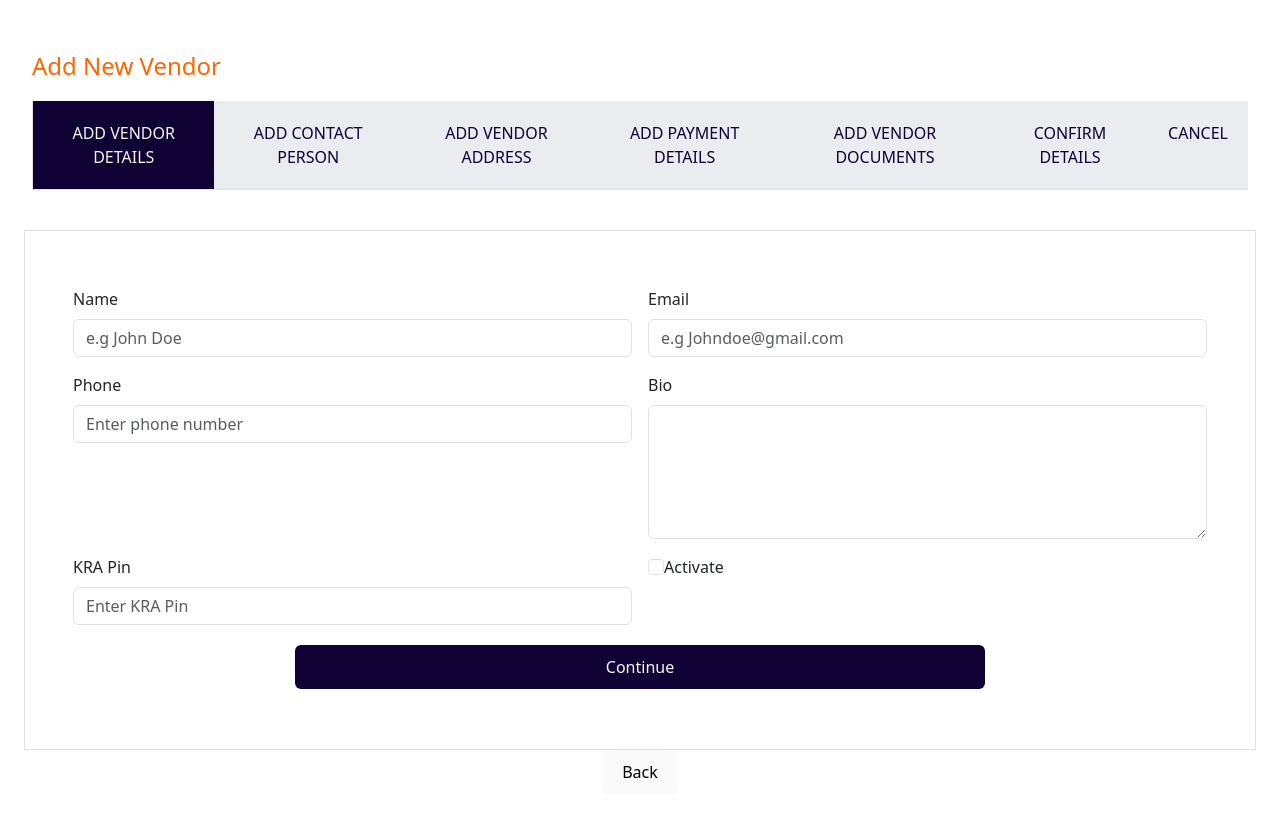
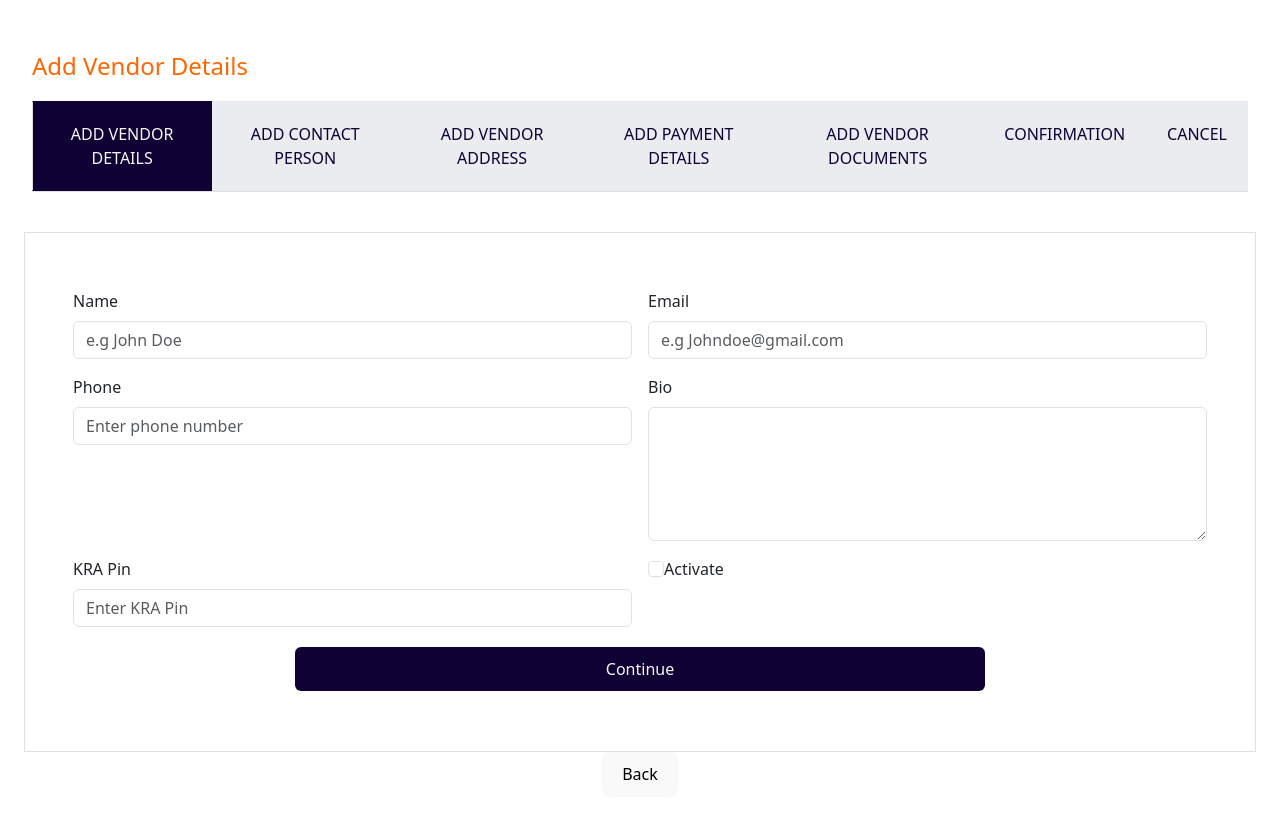
Before and after one commit to awangui/moringa-ims-frontend, a React (Vite) app: page /vendors/create-vendor in a window 1280 px wide. Shown: the top 818 px of the page. Built offline with nearby package versions, Linux system fonts and the light colour scheme.

Commit message:
refine navigation links and styling

```diff
--- a/src/components/Vendors-form/Confirmation.jsx
+++ b/src/components/Vendors-form/Confirmation.jsx
@@ -1,6 +1,6 @@
 import React, { useState, useContext } from "react";
 import { VendorContext } from "../../pages/VendorContext";
-import { useNavigate } from "react-router-dom"; // ✅ Import useNavigate
+import { useNavigate } from "react-router-dom";
 
 const Confirmation = ({ prevStep, values }) => {
   const [modalShow, setModalShow] = useState(false);
@@ -17,8 +17,7 @@ const Confirmation = ({ prevStep, values }) => {
 
   return (
     <div>
-      <h3 className="page-title">Confirm Details</h3>
-      <ul>
+      <ul className="confirmation-list">
         <li>Name: {values.name}</li>
         <li>Email: {values.email}</li>
         <li>Phone: {values.phone}</li>
--- a/src/components/Vendors-form/Multiform.jsx
+++ b/src/components/Vendors-form/Multiform.jsx
@@ -6,6 +6,15 @@ import Step3 from "./Step3";
 import Step4 from "./Step4";
 import Step5 from "./Step5";
 import Confirmation from "./Confirmation";
+
+const stepTitles = {
+  1: "Add Vendor Details",
+  2: "Add Contact Person",
+  3: "Add Vendor Address",
+  4: "Add Payment Details",
+  5: "Add Vendor Documents",
+  6: "Confirmation",
+};
 
 const MultiStepForm = () => {
   const { addVendor } = useContext(VendorContext);
@@ -32,6 +41,11 @@ const MultiStepForm = () => {
 
   const nextStep = () => setStep((prevStep) => prevStep + 1);
   const prevStep = () => setStep((prevStep) => prevStep - 1);
+  const goToStep = (stepNumber) => setStep(stepNumber);
+
+  const Cancel = () => {
+    window.location.href = "/vendors";
+  };
 
   const handleChange = (e) => {
     const { id, value, type, checked } = e.target;
@@ -41,7 +55,38 @@ const MultiStepForm = () => {
     }));
   };
 
-  return step === 6 ? (
+  return (
+    <div className="multiStepForm">
+      {/* Page Title - Dynamically changes based on step */}
+      <h3 className="page-title">{stepTitles[step]}</h3>
+
+      {/* Navigation Bar */}
+      <div className="vendorFormSteps">
+        <button className={`vendorFormStep ${step === 1 ? "vendorFormStepActive" : ""}`} onClick={() => goToStep(1)}>
+          Add Vendor Details
+        </button>
+        <button className={`vendorFormStep ${step === 2 ? "vendorFormStepActive" : ""}`} onClick={() => goToStep(2)}>
+          Add Contact Person
+        </button>
+        <button className={`vendorFormStep ${step === 3 ? "vendorFormStepActive" : ""}`} onClick={() => goToStep(3)}>
+          Add Vendor Address
+        </button>
+        <button className={`vendorFormStep ${step === 4 ? "vendorFormStepActive" : ""}`} onClick={() => goToStep(4)}>
+          Add Payment Details
+        </button>
+        <button className={`vendorFormStep ${step === 5 ? "vendorFormStepActive" : ""}`} onClick={() => goToStep(5)}>
+          Add Vendor Documents
+        </button>
+        <button className={`vendorFormStep ${step === 6 ? "vendorFormStepActive" : ""}`} onClick={() => goToStep(6)}>
+          Confirmation
+        </button>
+        <button className="vendorFormStep" onClick={Cancel}>
+          Cancel
+        </button>
+      </div>
+
+      {/* Render Step Component */}
+      {step === 6 ? (
         <Confirmation prevStep={prevStep} values={formData} />
       ) : (
         React.createElement([Step1, Step2, Step3, Step4, Step5][step - 1], {
@@ -50,6 +95,8 @@ const MultiStepForm = () => {
           handleChange,
           values: formData,
         })
+      )}
+    </div>
   );
 };
 
--- a/src/components/Vendors-form/Step1.jsx
+++ b/src/components/Vendors-form/Step1.jsx
@@ -1,5 +1,6 @@
 import React from "react";
 import { useNavigate } from "react-router-dom";
+import { Link } from "react-router-dom";
 
 const Step1 = ({ nextStep, handleChange, values }) => {
   const navigate = useNavigate();
@@ -8,20 +9,9 @@ const Step1 = ({ nextStep, handleChange, values }) => {
     navigate("/vendors");
   };
 
+
   return (
     <div className="vendors">
-      <h3 className="page-title">Add New Vendor</h3>
-      <div className="vendorFormSteps">
-        <div className="vendorFormStep vendorFormStepActive">
-          Add Vendor Details
-        </div>
-        <div className="vendorFormStep">Add Contact Person</div>
-        <div className="vendorFormStep">Add Vendor Address</div>
-        <div className="vendorFormStep">Add Payment Details</div>
-        <div className="vendorFormStep">Add Vendor Documents</div>
-        <div className="vendorFormStep">Confirm Details</div>
-        <div className="vendorFormStep">Cancel</div>
-      </div>
       <form className="vendorForm row g-3">
         <div className="col-md-6">
           <label htmlFor="inputName" className="form-label">
@@ -106,9 +96,9 @@ const Step1 = ({ nextStep, handleChange, values }) => {
             Activate
           </label>
         </div>
-          <button type="button" onClick={nextStep} className="btn btn-primary">
-            Continue
-          </button>
+        <button type="button" onClick={nextStep} className="btn btn-primary">
+          Continue
+        </button>
       </form>
       <button className="backButton" onClick={handleBackClick}>Back</button>
     </div>
--- a/src/components/Vendors-form/Step2.jsx
+++ b/src/components/Vendors-form/Step2.jsx
@@ -4,24 +4,10 @@ const Step2 = ({ nextStep, prevStep, handleChange, values }) => {
   return (
     <>
       <div className="vendors">
-        <h3 className="page-title">Add Contact Person</h3>
-        <div className="vendorFormSteps">
-          <div className="vendorFormStep vendorFormStepActive">
-            Add Vendor Details
-          </div>
-          <div className="vendorFormStep vendorFormStepActive">
-            Add Contact Person
-          </div>
-          <div className="vendorFormStep">Add Vendor Address</div>
-          <div className="vendorFormStep">Add Payment Details</div>
-          <div className="vendorFormStep">Add Vendor Documents</div>
-          <div className="vendorFormStep">Confirmation</div>
-          <div className="vendorFormStep">Cancel</div>
-        </div>
         <form className="vendorForm step2 row g-3">
           <h3 style={{ textAlign: "center" }}>Contact Person Details</h3>
           <div className="col-md-12">
-            <label htmlFor="inputName" className="form-label">
+            <label htmlFor="contactPersonName" className="form-label">
               Name
             </label>
             <input
@@ -30,13 +16,13 @@ const Step2 = ({ nextStep, prevStep, handleChange, values }) => {
               id="contactPersonName"
               name="contactPersonName"
               placeholder="e.g John Doe"
-            onChange={handleChange}
-            values={values.contactPersonName}
+              onChange={handleChange}
+              value={values.contactPersonName}
             />
           </div>
 
           <div className="col-12">
-            <label htmlFor="inputEmail" className="form-label">
+            <label htmlFor="contactPersonEmail" className="form-label">
               Email
             </label>
             <input
@@ -51,7 +37,7 @@ const Step2 = ({ nextStep, prevStep, handleChange, values }) => {
           </div>
 
           <div className="col-md-12">
-            <label htmlFor="inputPhone" className="form-label">
+            <label htmlFor="contactPersonPhone" className="form-label">
               Phone
             </label>
             <input
@@ -60,20 +46,18 @@ const Step2 = ({ nextStep, prevStep, handleChange, values }) => {
               id="contactPersonPhone"
               name="contactPersonPhone"
               placeholder="Enter phone number"
-                onChange={handleChange}
-                value={values.contactPersonPhone}
+              onChange={handleChange}
+              value={values.contactPersonPhone}
             />
           </div>
+
           <div className="col-12">
-            <button
-              type="submit"
-              onClick={nextStep}
-              className="btn btn-primary"
-            >
+            <button type="button" onClick={nextStep} className="btn btn-primary">
               Continue
             </button>
           </div>
         </form>
+
         <button className="backButton" onClick={prevStep}>
           Back
         </button>
--- a/src/components/Vendors-form/Step3.jsx
+++ b/src/components/Vendors-form/Step3.jsx
@@ -4,22 +4,6 @@ const Step3 = ({ nextStep, prevStep, handleChange, values }) => {
 return (
     <>
         <div className="vendors">
-            <h3 className="page-title">Add Vendor Address</h3>
-            <div className="vendorFormSteps">
-                <div className="vendorFormStep vendorFormStepActive">
-                    Add Vendor Details
-                </div>
-                <div className="vendorFormStep vendorFormStepActive">
-                    Add Contact Person
-                </div>
-                <div className="vendorFormStep vendorFormStepActive">
-                    Add Vendor Adress
-                </div>
-                <div className="vendorFormStep">Add Payment Details</div>
-                <div className="vendorFormStep">Add Vendor Documents</div>
-                <div className="vendorFormStep">Confirmation</div>
-                <div className="vendorFormStep">Cancel</div>
-            </div>
             <div>
                 <form className="vendorForm row g-3">
                     <div className="col-md-6">
--- a/src/components/Vendors-form/Step4.jsx
+++ b/src/components/Vendors-form/Step4.jsx
@@ -3,24 +3,6 @@ const Step4 = ({ nextStep, prevStep, handleChange, values }) => {
   return (
     <>
       <div className="vendors">
-        <h3 className="page-title">Add Payment Details</h3>
-        <div className="vendorFormSteps">
-          <div className="vendorFormStep vendorFormStepActive">
-            Add Vendor Details
-          </div>
-          <div className="vendorFormStep vendorFormStepActive">
-            Add Contact Person
-          </div>
-          <div className="vendorFormStep vendorFormStepActive">
-            Add Vendor Address
-          </div>
-          <div className="vendorFormStep vendorFormStepActive">
-            Add Payment Details
-          </div>
-          <div className="vendorFormStep">Add Vendor Documents</div>
-          <div className="vendorFormStep">Confirmation</div>
-          <div className="vendorFormStep">Cancel</div>
-        </div>
         <form className="vendorForm step4 row g-3">
           <div className="col-md-12">
             <label htmlFor="inputBankName" className="form-label">
--- a/src/components/Vendors-form/Step5.jsx
+++ b/src/components/Vendors-form/Step5.jsx
@@ -4,20 +4,6 @@ const Step5 = ({ nextStep, prevStep, handleChange, values }) => {
   return (
     <>
       <div className="vendors">
-        <h3 className="page-title">Upload Vendor Document</h3>
-        <div className="vendorFormSteps">
-          <div className="vendorFormStep vendorFormStepActive">
-            Add Vendor Details
-          </div>
-          <div className="vendorFormStep vendorFormStepActive">
-            Add Contact Person
-          </div>
-          <div className="vendorFormStep vendorFormStepActive">Add Vendor Address</div>
-          <div className="vendorFormStep vendorFormStepActive">Add Payment Details</div>
-          <div className="vendorFormStep vendorFormStepActive">Add Vendor Documents</div>
-          <div className="vendorFormStep">Confirmation</div>
-          <div className="vendorFormStep">Cancel</div>
-        </div>
         <form className="vendorForm step5 row g-3"> <h3 style={{ textAlign: "center" }}></h3>
           <div className="col-md-12">
             <label htmlFor="inputName" className="form-label">
--- a/src/components/ViewVendor.jsx
+++ b/src/components/ViewVendor.jsx
@@ -100,7 +100,7 @@ const ViewVendor = () => {
       <div style={{ marginBottom: "24px", padding: "16px", border: "1px solid #ddd", borderRadius: "8px" }}>
         <div style={{ display: "flex", justifyContent: "space-between", marginBottom: "16px" }}>
           <h2 style={{ fontSize: "18px", fontWeight: "bold" }}>Vendor Documents</h2>
-          <button style={{ backgroundColor: "#007bff", color: "white", padding: "8px 12px", border: "none", borderRadius: "4px" }}>+ Add Document</button>
+          <button style={{ backgroundColor: "#ff6600", color: "white", padding: "8px 12px", border: "none", borderRadius: "4px" }}>+ Add Document</button>
         </div>
         <table style={{ width: "100%", borderCollapse: "collapse" }}>
           <thead>
@@ -130,7 +130,7 @@ const ViewVendor = () => {
       <div style={{ padding: "16px", border: "1px solid #ddd", borderRadius: "8px" }}>
         <h2 style={{ fontSize: "18px", fontWeight: "bold", marginBottom: "16px" }}>Vendor Purchase Orders</h2>
         <div>
-          <button onClick={() => setActiveTab("all")} style={{ marginRight: "8px", padding: "8px 12px", border: "none", borderRadius: "4px", backgroundColor: activeTab === "all" ? "#007bff" : "#ddd", color: activeTab === "all" ? "white" : "black" }}>All (200)</button>
+          <button onClick={() => setActiveTab("all")} style={{ marginRight: "8px", padding: "8px 12px", border: "none", borderRadius: "4px", backgroundColor: activeTab === "all" ? "#0f0133" : "#ddd", color: activeTab === "all" ? "white" : "black" }}>All (200)</button>
           <button onClick={() => setActiveTab("pending")} style={{ padding: "8px 12px", border: "none", borderRadius: "4px", backgroundColor: activeTab === "pending" ? "#007bff" : "#ddd", color: activeTab === "pending" ? "white" : "black" }}>Pending Balances (3000)</button>
         </div>
         <table style={{ width: "100%", borderCollapse: "collapse", marginTop: "16px" }}>
--- a/src/pages/VendorContext.jsx
+++ b/src/pages/VendorContext.jsx
@@ -3,13 +3,13 @@ import React, { createContext, useState } from "react";
 export const VendorContext = createContext();
 
 export const VendorProvider = ({ children }) => {
-  const [vendors, setVendors] = useState([]); // ✅ Initialize empty array
+  const [vendors, setVendors] = useState([]);
 
   const addVendor = (newVendor) => {
     setVendors((prevVendors) => {
-      console.log("Previous Vendors:", prevVendors); // ✅ Debugging
+      console.log("Previous Vendors:", prevVendors);
       console.log("New Vendor:", newVendor);
-      return [...prevVendors, newVendor]; // ✅ Append instead of overwriting
+      return [...prevVendors, newVendor];
     });
   };
 
--- a/src/pages/Vendors.css
+++ b/src/pages/Vendors.css
@@ -2,8 +2,10 @@
   font-weight: 500;
   margin: 20px 0;
   text-align: left;
-  color: #ff885e;
+  color: #ff6600;
+  font-size: 24px;
 }
+
 .btn {
   background-color: #0f0133;
   color: #f6f6f6;
@@ -13,30 +15,38 @@
   text-align: center;
   margin: 20px auto;
 }
+
 .btn:hover {
   background-color: #ff885e;
   color: #fff;
 }
+
 .vendors-list {
-  width: 100%;
+  display: flex;
+  flex-wrap: wrap;
+  width: 80%;
   border-collapse: collapse;
   margin-top: 20px;
 }
-.vendors-table th {
-  padding: 10px;
-  font-weight: 400;
-  text-transform: capitalize;
+
+.vendors-table {
+  width: 80%;
+  border-collapse: collapse;
 }
+
+.vendors-table th,
 .vendors-table td {
   padding: 10px;
-  border-bottom: 1px solid #e0e0e0;
+  border-bottom: 1px solid #ddd;
 }
+
 .vendorForm {
   margin-top: 40px;
   border: 1px solid #e0e0e0;
   text-align: left;
   padding: 40px;
 }
+
 .vendorFormSteps {
   display: flex;
   background-color: #eaecf0;
@@ -44,16 +54,23 @@
   border-bottom: 1px solid #e0e0e0;
   text-transform: uppercase;
 }
+
 .vendorFormStep {
   display: flex;
   padding: 20px;
   color: #0f0133;
+  text-transform: uppercase;
+  background-color: #eaecf0;
+  font-weight: 400;
+  border-radius: 0;
 }
+
 .vendorFormStepActive {
   background-color: #0f0133;
   color: #f6f6f6;
   border-left: 1px solid #e0e0e0;
 }
+
 .vendorForm button {
   background-color: #0f0133;
   color: #f6f6f6;
@@ -65,19 +82,22 @@
   display: block;
   margin: 20px auto;
 }
+
+.vendorForm button:hover {
+  background-color: #ff885e;
+}
+
 .backButton {
   text-align: left;
   justify-content: flex-start;
 }
 
-.vendorForm button:hover {
-  background-color: #ff885e;
-}
 .step2,
 .step4 {
   width: 50%;
   margin: 40px auto 0;
 }
+
 .confirmation-list {
   width: 100%;
   border-collapse: collapse;
@@ -85,6 +105,7 @@
   list-style: none;
   text-align: left;
 }
+
 .modal {
   display: block;
   z-index: 1;
@@ -96,17 +117,13 @@
   top: 0;
   bottom: 0;
 }
+
 .modal-content {
   background-color: #f6f6f6;
   padding: 20px;
   border-radius: 10px;
   width: 35%;
   margin: 0 auto;
-}
-/*vendors page */
-.page-title {
-  font-size: 24px;
-  color: #ff6600;
 }
 
 .filterBar {
@@ -130,29 +147,14 @@
   cursor: pointer;
 }
 
-.filter-btn, .report-btn {
+.filter-btn,
+.report-btn {
   background: #f0f0f0;
 }
+
 .add-btn {
   background: #0f0133;
   color: white;
-}
-.vendors-list {
-    display: flex;
-    flex-wrap: wrap;
-    width: 80%;
-  border-collapse: collapse;
-  margin-top: 20px;
-}
-.vendors-table {
-  width: 80%;
-  border-collapse: collapse;
-}
-
-.vendors-table th,
-.vendors-table td {
-  padding: 10px;
-  border-bottom: 1px solid #ddd;
 }
 
 .status-badge {
@@ -196,33 +198,38 @@
   background: #ff885e;
   color: white;
 }
-.side-filter{
+
+.side-filter {
   width: 20%;
   margin-right: 20px;
 }
-.filter-options{
+
+.filter-options {
   display: flex;
   flex-direction: column;
   gap: 10px;
 }
-.filter-tabs{
+
+.filter-tabs {
   text-align: left;
   justify-content: space-between;
 }
-.filter-tabs button{
+
+.filter-tabs button {
   margin: 10px 40px;
   margin-left: 0;
   padding: 10px;
 }
-.dropdown-content{
+
+.dropdown-content {
   display: block;
   position: absolute;
   background-color: #f9f9f9;
   min-width: 160px;
-    box-shadow: 0px 8px 16px 0px rgba(0,0,0,0.2);
+  box-shadow: 0px 8px 16px 0px rgba(0, 0, 0, 0.2);
   z-index: 1;
 }
-/*view vendor page */
+
 .vendor-container {
   padding: 20px;
   font-family: "Arial", sans-serif;
@@ -240,7 +247,6 @@
   box-shadow: 0px 4px 10px rgba(0, 0, 0, 0.1);
 }
 
-/* Header */
 .vendor-header {
   display: flex;
   align-items: center;
@@ -258,7 +264,6 @@
   margin: 0;
 }
 
-/* Vendor Details */
 .vendor-details {
   display: flex;
   flex-wrap: wrap;
@@ -277,7 +282,6 @@
   flex-basis: 100%;
 }
 
-/* Sections */
 .vendor-section {
   display: flex;
   gap: 15px;
@@ -291,7 +295,6 @@
   border-radius: 6px;
 }
 
-/* Documents */
 .vendor-documents {
   margin-top: 20px;
 }
```
Also changed, not shown: src/components/Vendors-form/Success.jsx (deleted, +0 -50 lines). Lines whose indentation alone changed are shown as unchanged.
